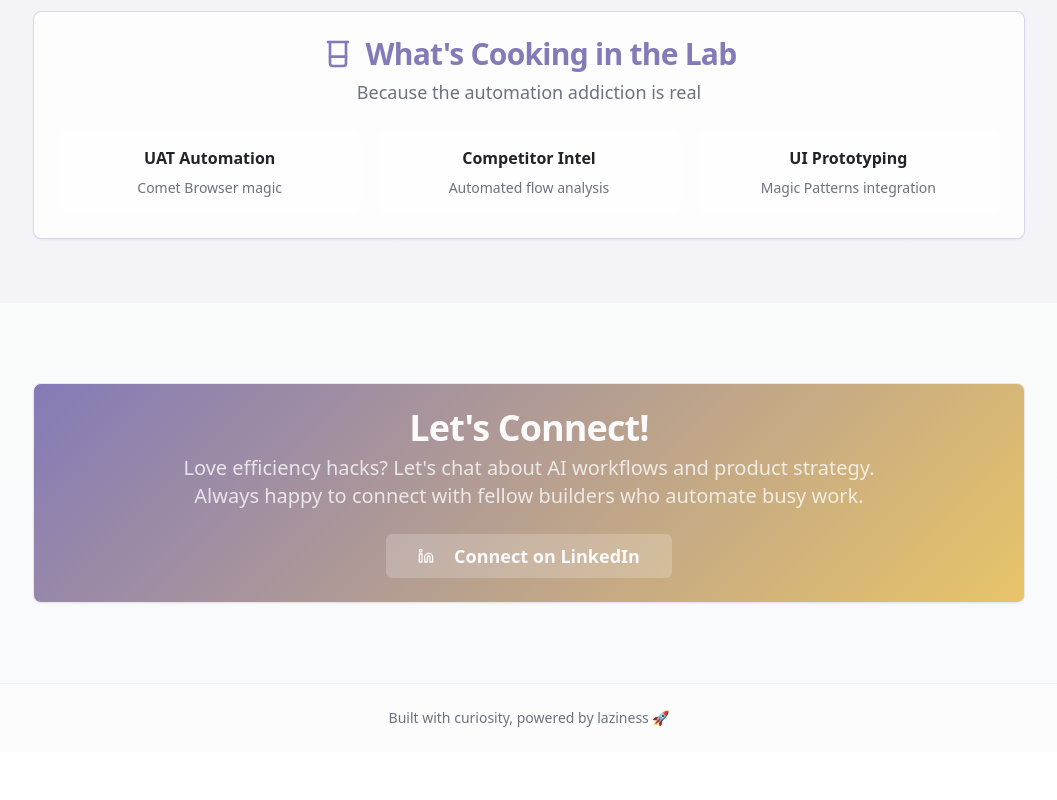
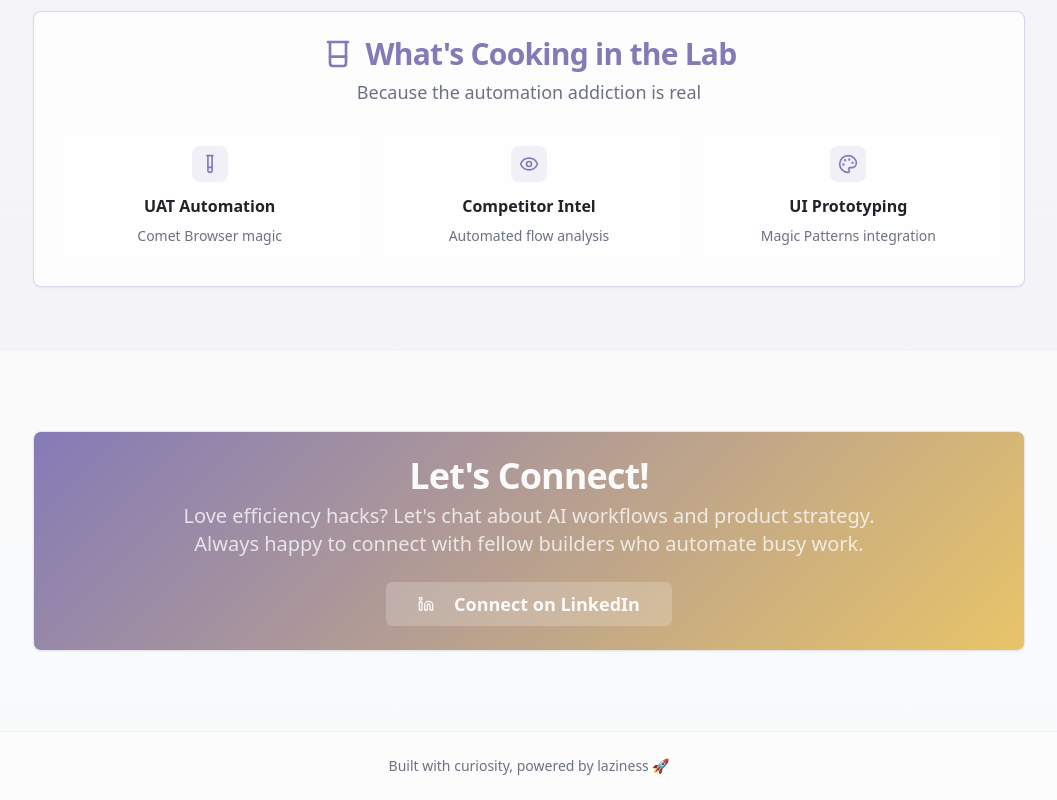
Before and after one commit to i-dedova/lazy-pm-ai-workbook, a React (Vite) app: page / in a window 1280 px wide. Shown: the part 3089-3889 px from the top of the page, without its empty margins (111-1168 px from the left). Before the commit the page ends 3841 px from the top, so only its background shows below. Built offline with nearby package versions, Linux system fonts and the light colour scheme.

Commit message:
Add icons to Lab section
Added icons for the three use cases in the Lab section.

```diff
--- a/src/pages/Index.tsx
+++ b/src/pages/Index.tsx
@@ -3,7 +3,7 @@ import { MobileNav } from "@/components/MobileNav";
 import { StickyCTA } from "@/components/StickyCTA";
 import { Button } from "@/components/ui/button";
 import { Card, CardContent, CardDescription, CardHeader, CardTitle } from "@/components/ui/card";
-import { ExternalLink, Github, Linkedin, FileText, Beaker, Target, Zap } from "lucide-react";
+import { ExternalLink, Github, Linkedin, FileText, Beaker, Target, Zap, TestTube, Eye, Palette } from "lucide-react";
 
 const Index = () => {
   const workflows = [
@@ -177,14 +177,29 @@ const Index = () => {
             <CardContent>
               <div className="grid gap-4 md:grid-cols-3">
                 <div className="text-center p-4 bg-background/50 rounded-xl">
+                  <div className="flex justify-center mb-3">
+                    <div className="p-2 bg-accent/10 rounded-lg">
+                      <TestTube className="h-5 w-5 text-accent" />
+                    </div>
+                  </div>
                   <h4 className="font-semibold text-foreground mb-2">UAT Automation</h4>
                   <p className="text-sm text-muted-foreground">Comet Browser magic</p>
                 </div>
                 <div className="text-center p-4 bg-background/50 rounded-xl">
+                  <div className="flex justify-center mb-3">
+                    <div className="p-2 bg-accent/10 rounded-lg">
+                      <Eye className="h-5 w-5 text-accent" />
+                    </div>
+                  </div>
                   <h4 className="font-semibold text-foreground mb-2">Competitor Intel</h4>
                   <p className="text-sm text-muted-foreground">Automated flow analysis</p>
                 </div>
                 <div className="text-center p-4 bg-background/50 rounded-xl">
+                  <div className="flex justify-center mb-3">
+                    <div className="p-2 bg-accent/10 rounded-lg">
+                      <Palette className="h-5 w-5 text-accent" />
+                    </div>
+                  </div>
                   <h4 className="font-semibold text-foreground mb-2">UI Prototyping</h4>
                   <p className="text-sm text-muted-foreground">Magic Patterns integration</p>
                 </div>
```
